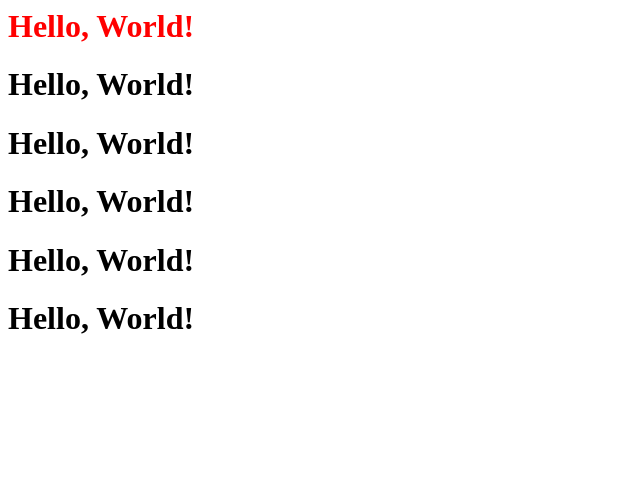
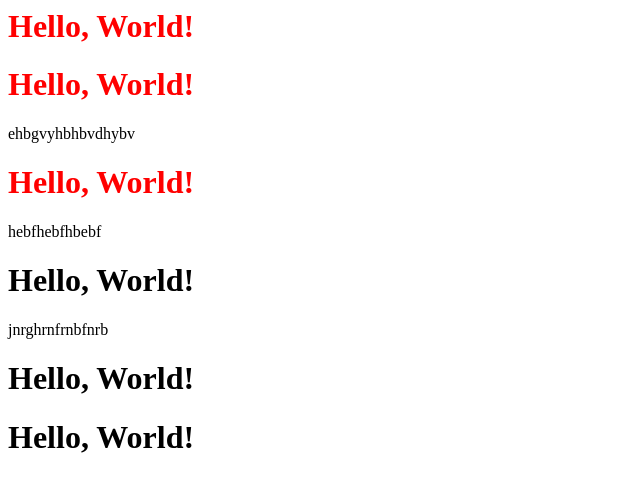
Before and after one commit to Medyanik-Mykola/qwerty1234, a plain HTML site: page index.html in a window 1280 px wide. Shown: the whole page, without its empty margins (0-640 px from the left). Drawn offline with Linux system fonts and the light colour scheme.

Commit message:
Update index.html

```diff
--- a/index.html
+++ b/index.html
@@ -1,6 +1,9 @@
 <h1 style="color: red">Hello, World!</h1>
+<h1 style="color: red">Hello, World!</h1>
+<p>ehbgvyhbhbvdhybv</p>
+<h1 style="color: red">Hello, World!</h1>
+<p>hebfhebfhbebf</p>
+<h1>Hello, World!</h1>
+<p>jnrghrnfrnbfnrb</p>
 <h1>Hello, World!</h1>
 <h1>Hello, World!</h1>
-<h1>Hello, World!</h1>
-<h1>Hello, World!</h1>
-<h1>Hello, World!</h1>
```
